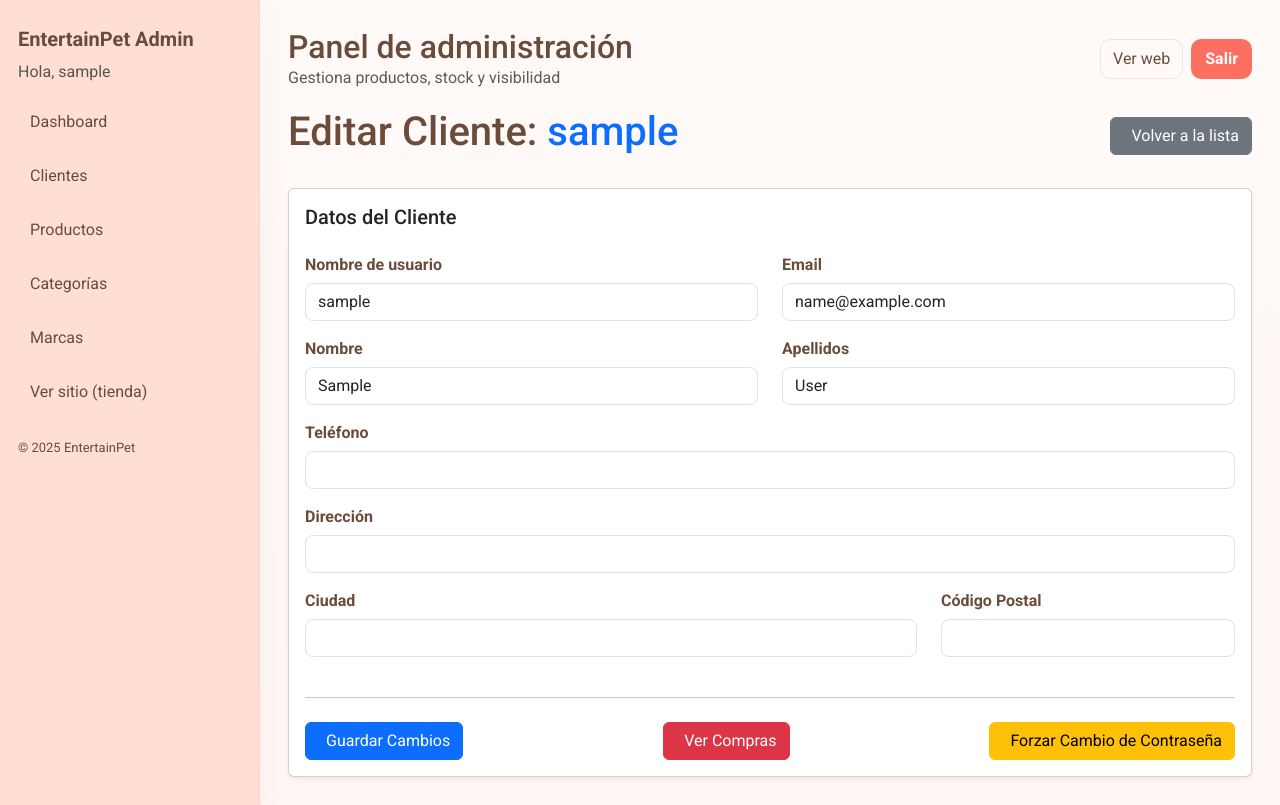
After one commit to EntertainPet/webshop, a Django app: page /gestor/clientes/1/ in a window 1280 px wide. The commit adds this page. Run offline with Django 5.2, Linux system fonts and the light colour scheme; the visitor is signed in with stand-in values (Sample User, id 1); data comes from the database, SQL or seed files in the repository; data that the repository does not hold is empty.

Commit message:
feat: admin list,detail and purchase history views

```diff
--- a/adminpanel/templates/base_admin.html
+++ b/adminpanel/templates/base_admin.html
@@ -16,6 +16,7 @@
       <p class="text-muted">Hola, {{ user.get_username }}</p>
       <ul class="admin-nav mt-3">
         <li><a href="{% url 'adminpanel:dashboard' %}">Dashboard</a></li>
+        <li><a href="{% url 'adminpanel:cliente_list' %}">Clientes</a></li>
         <li><a href="{% url 'adminpanel:product_list' %}">Productos</a></li>
         <li><a href="{% url 'adminpanel:categoria_list' %}">Categorías</a></li>
         <li><a href="{% url 'adminpanel:marca_list' %}">Marcas</a></li>
--- /dev/null
+++ b/adminpanel/templates/clientes/detail.html
@@ -0,0 +1,93 @@
+{% extends '../base_admin.html' %}
+
+{% block title %}Editar Cliente: {{ cliente.username }}{% endblock %}
+
+{% block content %}
+<div class="d-flex justify-content-between align-items-center mb-4">
+    <h1>Editar Cliente: <span class="text-primary">{{ cliente.username }}</span></h1>
+    <a href="{% url 'adminpanel:cliente_list' %}" class="btn btn-secondary">
+        <i class="fas fa-arrow-left me-2"></i>Volver a la lista
+    </a>
+</div>
+
+<div class="card shadow-sm">
+    <div class="card-body">
+        <h5 class="card-title mb-4">Datos del Cliente</h5>
+
+        <form method="post">
+            {% csrf_token %}
+
+            {% if form.non_field_errors %}
+                <div class="alert alert-danger">
+                    {{ form.non_field_errors }}
+                </div>
+            {% endif %}
+
+            <div class="row">
+                <div class="col-md-6 mb-3">
+                    <label for="{{ form.username.id_for_label }}" class="form-label">Nombre de usuario</label>
+                    {{ form.username }}
+                    {% if form.username.errors %}<div class="invalid-feedback d-block">{{ form.username.errors }}</div>{% endif %}
+                </div>
+                <div class="col-md-6 mb-3">
+                    <label for="{{ form.email.id_for_label }}" class="form-label">Email</label>
+                    {{ form.email }}
+                    {% if form.email.errors %}<div class="invalid-feedback d-block">{{ form.email.errors }}</div>{% endif %}
+                </div>
+            </div>
+
+            <div class="row">
+                <div class="col-md-6 mb-3">
+                    <label for="{{ form.first_name.id_for_label }}" class="form-label">Nombre</label>
+                    {{ form.first_name }}
+                    {% if form.first_name.errors %}<div class="invalid-feedback d-block">{{ form.first_name.errors }}</div>{% endif %}
+                </div>
+                <div class="col-md-6 mb-3">
+                    <label for="{{ form.last_name.id_for_label }}" class="form-label">Apellidos</label>
+                    {{ form.last_name }}
+                    {% if form.last_name.errors %}<div class="invalid-feedback d-block">{{ form.last_name.errors }}</div>{% endif %}
+                </div>
+            </div>
+
+            <div class="mb-3">
+                <label for="{{ form.telefono.id_for_label }}" class="form-label">Teléfono</label>
+                {{ form.telefono }}
+                {% if form.telefono.errors %}<div class="invalid-feedback d-block">{{ form.telefono.errors }}</div>{% endif %}
+            </div>
+
+            <div class="mb-3">
+                <label for="{{ form.direccion.id_for_label }}" class="form-label">Dirección</label>
+                {{ form.direccion }}
+                {% if form.direccion.errors %}<div class="invalid-feedback d-block">{{ form.direccion.errors }}</div>{% endif %}
+            </div>
+
+            <div class="row">
+                <div class="col-md-8 mb-3">
+                    <label for="{{ form.ciudad.id_for_label }}" class="form-label">Ciudad</label>
+                    {{ form.ciudad }}
+                    {% if form.ciudad.errors %}<div class="invalid-feedback d-block">{{ form.ciudad.errors }}</div>{% endif %}
+                </div>
+                <div class="col-md-4 mb-3">
+                    <label for="{{ form.codigo_postal.id_for_label }}" class="form-label">Código Postal</label>
+                    {{ form.codigo_postal }}
+                    {% if form.codigo_postal.errors %}<div class="invalid-feedback d-block">{{ form.codigo_postal.errors }}</div>{% endif %}
+                </div>
+            </div>
+
+            <hr class="my-4">
+
+            <div class="d-flex justify-content-between">
+                <button type="submit" class="btn btn-primary" onclick="return confirm('¿Estás seguro de que quieres guardar los cambios realizados en este cliente?')">
+                    <i class="fas fa-save me-2"></i>Guardar Cambios
+                </button>
+                <a href="{% url 'adminpanel:consultar_compras_cliente' cliente.pk %}" class="btn btn-danger">
+                    <i class="fas fa-trash me-2"></i>Ver Compras
+                </a>
+                <a href="{% url 'adminpanel:cliente_forzar_reset_password' cliente.pk %}" class="btn btn-warning" onclick="return confirm('¿Estás seguro de que quieres forzar un reseteo de contraseña para este usuario? Se generará una nueva contraseña aleatoria.')">
+                    <i class="fas fa-key me-2"></i>Forzar Cambio de Contraseña
+                </a>
+            </div>
+        </form>
+    </div>
+</div>
+{% endblock %}
--- a/adminpanel/urls.py
+++ b/adminpanel/urls.py
@@ -1,20 +1,25 @@
 from django.urls import path
 from . import views
-
+from .utils import superuser_required
 app_name = 'adminpanel'
 
 urlpatterns = [
-    path('', views.DashboardView.as_view(), name='dashboard'),
-    path('productos/', views.ProductListView.as_view(), name='product_list'),
-    path('productos/add/', views.ProductCreateView.as_view(), name='product_add'),
-    path('productos/<int:pk>/edit/', views.ProductUpdateView.as_view(), name='product_edit'),
-    path('productos/<int:pk>/delete/', views.ProductDeleteView.as_view(), name='product_delete'),
-    path("categorias/", views.CategoriaListView.as_view(), name="categoria_list"),
-    path("categorias/add/", views.CategoriaCreateView.as_view(), name="categoria_add"),
-    path("categorias/<int:pk>/edit/", views.CategoriaUpdateView.as_view(), name="categoria_edit"),
-    path("categorias/<int:pk>/delete/", views.CategoriaDeleteView.as_view(), name="categoria_delete"),
-    path("marcas/", views.marca_list, name="marca_list"),
-    path("marcas/nueva/", views.marca_create, name="marca_create"),
-    path("marcas/<int:pk>/editar/", views.marca_update, name="marca_update"),
-    path("marcas/<int:pk>/eliminar/", views.MarcaDeleteView.as_view(), name="marca_delete"),
+    path('', superuser_required(views.DashboardView.as_view()), name='dashboard'),
+    path('productos/', superuser_required(views.ProductListView.as_view()), name='product_list'),
+    path('productos/add/', superuser_required(views.ProductCreateView.as_view()), name='product_add'),
+    path('productos/<int:pk>/edit/', superuser_required(views.ProductUpdateView.as_view()), name='product_edit'),
+    path('productos/<int:pk>/delete/', superuser_required(views.ProductDeleteView.as_view()), name='product_delete'),
+    path("categorias/", superuser_required(views.CategoriaListView.as_view()), name="categoria_list"),
+    path("categorias/add/", superuser_required(views.CategoriaCreateView.as_view()), name="categoria_add"),
+    path("categorias/<int:pk>/edit/", superuser_required(views.CategoriaUpdateView.as_view()), name="categoria_edit"),
+    path("categorias/<int:pk>/delete/", superuser_required(views.CategoriaDeleteView.as_view()), name="categoria_delete"),
+    path("marcas/", superuser_required(views.marca_list), name="marca_list"),
+    path("marcas/nueva/", superuser_required(views.marca_create), name="marca_create"),
+    path("marcas/<int:pk>/editar/", superuser_required(views.marca_update), name="marca_update"),
+    path("marcas/<int:pk>/eliminar/", superuser_required(views.MarcaDeleteView.as_view()), name="marca_delete"),
+    #CLIENTES
+    path("clientes/", superuser_required(views.cliente_list), name="cliente_list"),
+    path("clientes/<int:pk>/", superuser_required(views.cliente_detail), name="cliente_detail"),
+    path("clientes/<int:pk>/forzar-reset-password/", superuser_required(views.cliente_forzar_reset_password), name="cliente_forzar_reset_password"),
+    path("clientes/<int:pk>/compras/", superuser_required(views.consultar_compras_cliente), name="consultar_compras_cliente"),
     ]
--- /dev/null
+++ b/adminpanel/utils.py
@@ -0,0 +1,7 @@
+from django.contrib.auth.decorators import user_passes_test
+
+def superuser_required(view_func):
+    """
+    Decorador que comprueba que el usuario es un superusuario.
+    """
+    return user_passes_test(lambda u: u.is_superuser)(view_func)
--- a/adminpanel/views.py
+++ b/adminpanel/views.py
@@ -7,9 +7,8 @@ from django.contrib import messages
 from django.forms import modelformset_factory
 from django.core.files.storage import default_storage
 from django.conf import settings
-from home.models import Cliente
-
-from home.models import Categoria, Marca, Producto, ImagenProducto
+from home.forms import ClienteUpdateForm
+from home.models import Cliente,Categoria, Marca, Pedido, Producto, ImagenProducto
 from .forms import CategoriaForm, ProductForm, ImagenProductoForm, ImagenFormSet
 
 
@@ -253,3 +252,53 @@ class MarcaDeleteView(SuperuserRequiredMixin, DeleteView):
     model = Marca
     template_name = 'marcas/marca_confirm_delete.html'
     success_url = reverse_lazy('adminpanel:marca_list')
+
+def cliente_list(request):
+    clientes = Cliente.objects.all()
+    return render(request, "clientes/list.html", {"clientes": clientes})
+
+def cliente_detail(request, pk):
+    """
+    Vista unificada para ver y editar un cliente.
+    Muestra un formulario con los datos del cliente y procesa su actualización.
+    """
+    cliente = get_object_or_404(Cliente, pk=pk)
+
+    if request.method == 'POST':
+        form = ClienteUpdateForm(request.POST, instance=cliente)
+        if form.is_valid():
+            form.save()
+            messages.success(request, f"Los datos de '{cliente.username}' se han actualizado correctamente.")
+            return redirect('adminpanel:cliente_detail', pk=cliente.pk)
+    else:
+        form = ClienteUpdateForm(instance=cliente)
+
+    return render(request, "clientes/detail.html", {
+        "cliente": cliente,
+        "form": form
+    })
+
+def cliente_forzar_reset_password(request, pk):
+    cliente = get_object_or_404(Cliente, pk=pk)
+    nuevo_password = Cliente.objects.make_random_password()
+    cliente.set_password(nuevo_password)
+    cliente.save()
+    messages.success(request, f"Nuevo password para {cliente.get_username()}: {nuevo_password}")
+    return redirect("adminpanel:cliente_list")
+
+def consultar_compras_cliente(request, pk):
+    cliente = get_object_or_404(Cliente, pk=pk)
+    compras = Pedido.objects.filter(cliente_email=cliente.email).order_by('-fecha_creacion')
+    return render(request, "clientes/compras.html", {
+        "cliente": cliente,
+        "compras": compras
+    })
+
+def cliente_update(request, pk):
+    from home.forms import ClienteRegistrationForm
+    cliente = get_object_or_404(Cliente, pk=pk)
+    form = ClienteRegistrationForm(request.POST or None, instance=cliente)
+    if form.is_valid():
+        form.save()
+        return redirect("adminpanel:cliente_list")
+    return render(request, "clientes/form.html", {"form": form})
--- a/home/forms.py
+++ b/home/forms.py
@@ -17,3 +17,26 @@ class ClienteRegistrationForm(UserCreationForm):
             "first_name", "last_name",
             "telefono", "direccion", "ciudad", "codigo_postal"
         ]
+
+class ClienteUpdateForm(forms.ModelForm):
+    """
+    Formulario para actualizar los datos de un cliente desde el panel de admin.
+    No maneja la contraseña.
+    """
+    class Meta:
+        model = User
+        fields = [
+            "username", "email",
+            "first_name", "last_name",
+            "telefono", "direccion", "ciudad", "codigo_postal",
+            "is_staff", "is_active"
+        ]
+
+    def __init__(self, *args, **kwargs):
+        super().__init__(*args, **kwargs)
+        # Aplicar clases de Bootstrap a todos los campos
+        for field_name, field in self.fields.items():
+            if isinstance(field.widget, forms.CheckboxInput):
+                field.widget.attrs.update({'class': 'form-check-input'})
+            else:
+                field.widget.attrs.update({'class': 'form-control'})
```
Also changed, not shown: adminpanel/templates/clientes/compras.html (added, +82 -0 lines), adminpanel/templates/clientes/list.html (added, +91 -0 lines).
